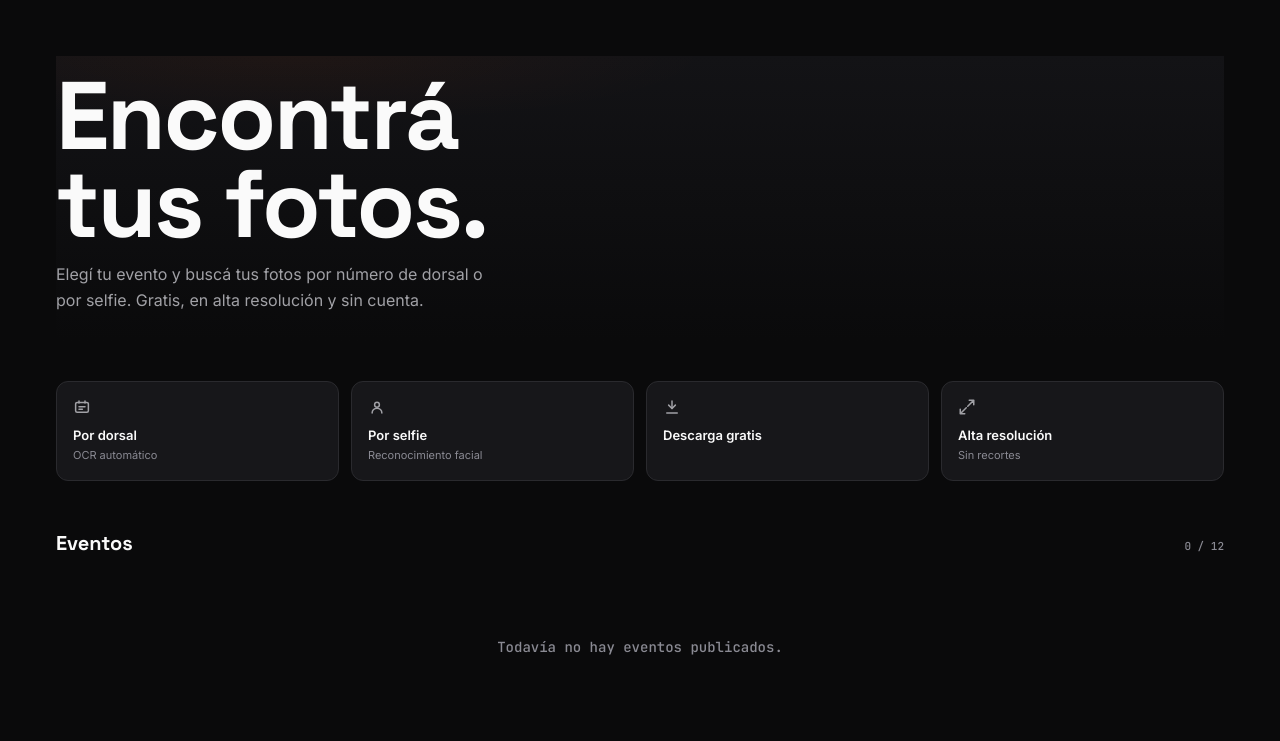
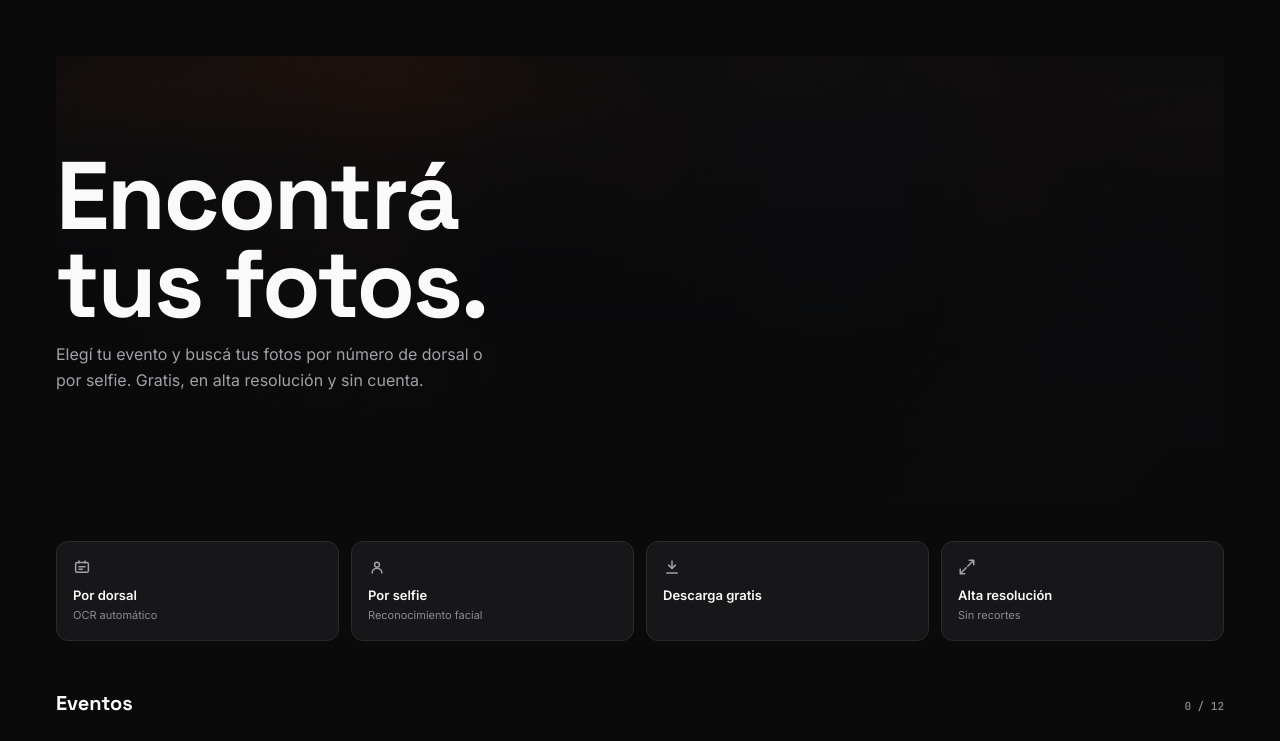
Before and after one commit to jairortiz8/fotos, a Django app: page / in a window 1280 px wide. Shown: the part 106-847 px from the top of the page. Run offline with Django 5.2, Linux system fonts and the light colour scheme; data that the repository does not hold is empty; style sheets or scripts are compiled from the project's sources; parts of the project's set-up code (start-up, migrations or seed data) failed here and were passed over; some libraries are stand-ins or nearby versions.

Commit message:
feat(home): fondo difuminado de carrera en el hero
Textura original (Pillow, sin copyright) oscura + desenfocada como fondo del
hero, con overlay negro en gradiente para legibilidad. Decorativa (alt vacío).
Swapeable por una foto real de carrera cuando Jair tenga una con derechos.

Co-Authored-By: Claude Opus 4.8 (1M context) <noreply@anthropic.com>

```diff
--- a/templates/public/home.html
+++ b/templates/public/home.html
@@ -1,5 +1,5 @@
 {% extends "base.html" %}
-{% load i18n %}
+{% load i18n static %}
 
 {% block title %}{{ site_name }} · {% trans "Fotos de carrera" %}{% endblock %}
 {% block og_title %}{{ site_name }} — {% trans "Encontrá tus fotos de carrera" %}{% endblock %}
@@ -17,8 +17,13 @@
 
   {# ===== Hero ===== #}
   <section class="px-4 md:px-14 pt-4 md:pt-14">
-    <div class="relative overflow-hidden rounded-3xl border border-border md:border-0 md:rounded-none px-6 md:px-0 py-10 md:py-0"
+    <div class="relative overflow-hidden rounded-3xl border border-border md:border-0 md:rounded-none px-6 md:px-0 py-12 md:py-20"
          style="background: linear-gradient(180deg, #131316 0%, #0a0a0b 100%);">
+      {# Fondo: textura de carrera difuminada + oscurecida (decorativa). #}
+      <img src="{% static 'img/hero-bg.webp' %}" alt="" aria-hidden="true" decoding="async"
+           class="absolute inset-0 w-full h-full object-cover pointer-events-none" style="opacity:.55;">
+      <div class="absolute inset-0 pointer-events-none"
+           style="background: linear-gradient(180deg, rgba(10,10,11,0.45) 0%, rgba(10,10,11,0.84) 100%);"></div>
       <div class="absolute inset-0 opacity-50 pointer-events-none"
            style="background: radial-gradient(60% 40% at 20% 0%, rgba(252,82,0,0.10), transparent 60%);"></div>
 
```
Also changed, not shown: static/img/hero-bg.webp (added).
